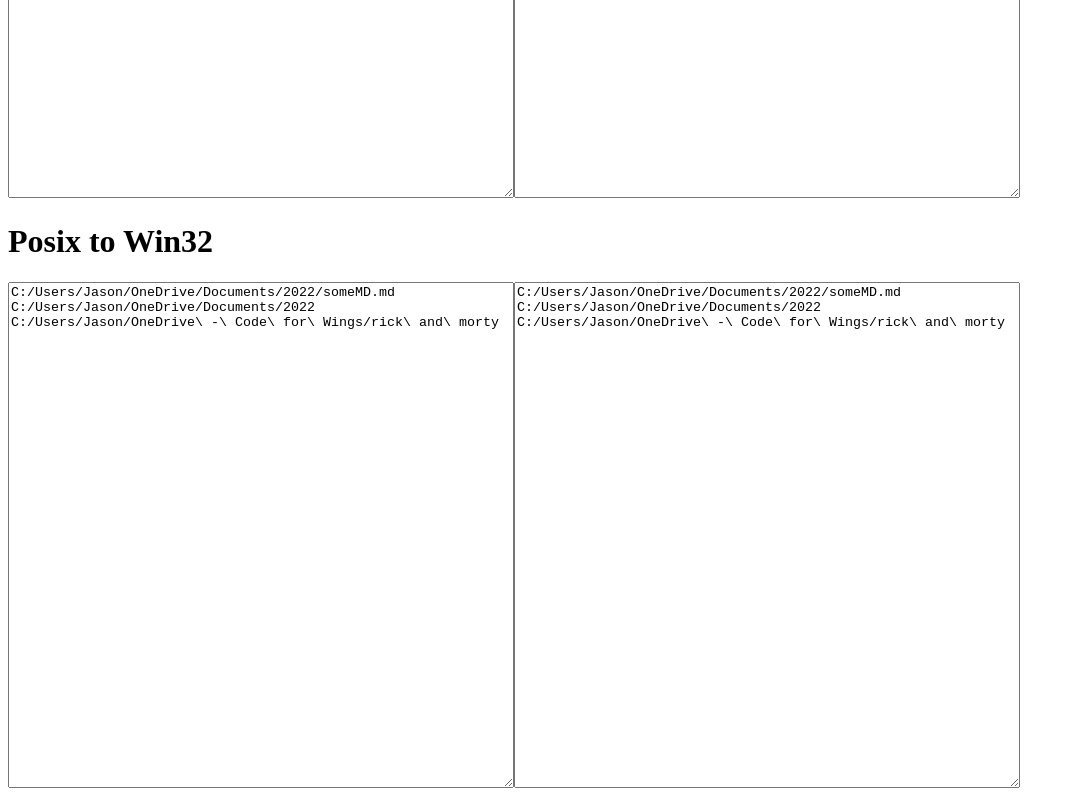
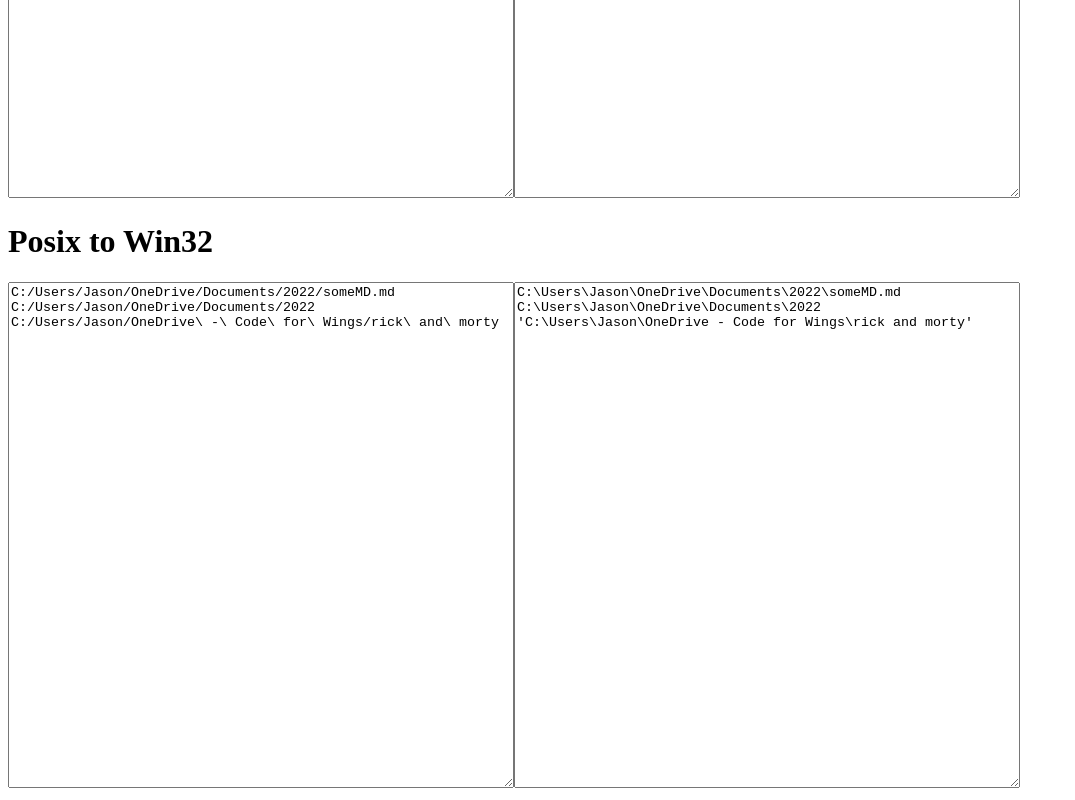
Before and after one commit to codeforwings/nuxt3-win32-posix-path, a Nuxt app: page / in a window 1280 px wide. Shown: the part 388-1188 px from the top of the page, without its empty margins (0-1075 px from the left). Built offline with nearby package versions, Linux system fonts and the light colour scheme.

Commit message:
fixed the unit tests for posix to window path

```diff
--- a/app.vue
+++ b/app.vue
@@ -22,15 +22,15 @@
   </div>
 </template>
 <script>
-import {pathWin32ToPosix} from "~/pathReplacement.mjs";
-import {win32Tests} from "~/dev/nodePathTestExamples.mjs";
+import {pathPosixToWin32, pathWin32ToPosix} from "~/pathReplacement.mjs";
+import {posixTests, win32Tests} from "~/dev/nodePathTestExamples.mjs";
 
 export default {
   name:'app',
   data() {
     return {
       sInputWin32: win32Tests.map(val => val.input).join('\n'),
-      sInputPosix: win32Tests.map(val => val.expected).join('\n'),
+      sInputPosix: posixTests.map(val => val.input).join('\n'),
 
     }
   },
@@ -43,7 +43,9 @@ export default {
       }).join('\n')
     },
     sOutputPosixToWin32() {
-      return this.sInputPosix
+      return this.sInputPosix.split('\n').map( val =>{
+        return pathPosixToWin32(val);
+      }).join('\n')
     },
   },
 }
--- a/dev/nodePathTestExamples.mjs
+++ b/dev/nodePathTestExamples.mjs
@@ -28,18 +28,19 @@ export const win32Tests = [
 export const posixTests = [
   C(
     // String.raw`C:\Users\Administrator\OneDrive\Documents\2022\someMD.md`,//doesnt work,1
-    "C:\\Users\\Jason\\OneDrive\\Documents\\2022\\someMD.md",
-    'C:/Users/Jason/OneDrive/Documents/2022/someMD.md'
+    'C:/Users/Jason/OneDrive/Documents/2022/someMD.md',
+  "C:\\Users\\Jason\\OneDrive\\Documents\\2022\\someMD.md"
   ),
   /* directory */
   C(
-    "C:\\Users\\Jason\\OneDrive\\Documents\\2022",
-    "C:/Users/Jason/OneDrive/Documents/2022"
+
+    "C:/Users/Jason/OneDrive/Documents/2022",
+  "C:\\Users\\Jason\\OneDrive\\Documents\\2022"
   ),
   C(
-    "C:\\Users\\Jason\\OneDrive - Code for Wings\\rick and morty",
-    "C:/Users/Jason/OneDrive\\ -\\ Code\\ for\\ Wings/rick\\ and\\ morty"//test might not work in reverse
-    // "C:/Users/Jason/OneDrive - Code for Wings/rick and morty"//test might not work in reverse. but it does
+
+    "C:/Users/Jason/OneDrive\\ -\\ Code\\ for\\ Wings/rick\\ and\\ morty",
+  "'C:\\Users\\Jason\\OneDrive - Code for Wings\\rick and morty'"
   )
   // for windows expected, single / double quote if there are spaces
   // 'C:\Users\Jason\OneDrive - Code for Wings'
--- a/pathReplacement.mjs
+++ b/pathReplacement.mjs
@@ -14,7 +14,13 @@ export function pathWin32ToPosix(inPathWin32){
   //   .replace(/ /g,"\\ ") + "'"
   //   ;
 }
-export function pathPosixToWin32(inPathPosix){
-  return inPathPosix.replace(/\//g,"\\");
+export function pathPosixToWin32(inPathPosix,sQuote="'"){
+  //to win32 should surround with quotes if it has spaces
+  const win32Path = inPathPosix.trim()
+    .replace(/\//g,"\\")
+    // .replace(/ /g,"\\ ") ;
+    .replace(/\\ /g," ") ;
+  ;
+  return / /.test(win32Path) ? `${sQuote}${win32Path}${sQuote}` : win32Path;
 }
 export default {pathWin32ToPosix}
```
Also changed, not shown: 1 other file (tests, documents, lock files or other folders).
